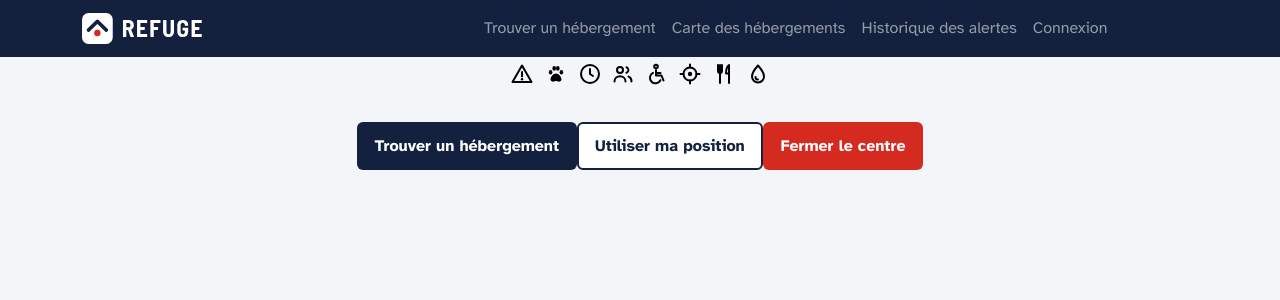
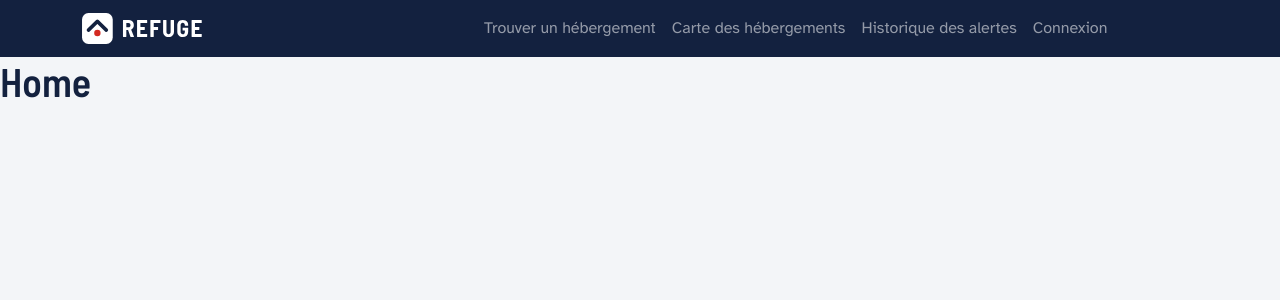
Before and after one commit to Mael0209/site-sae, a React (Vite) app: page / in a window 1280 px wide. Shown: the top 300 px of the page. Built offline with nearby package versions, Linux system fonts and the light colour scheme.

Commit message:
Ajout du module "react-router-dom" pour créer une application à page unique

```diff
--- a/package.json
+++ b/package.json
@@ -15,7 +15,8 @@
     "react": "^19.2.8",
     "react-bootstrap": "^2.10.10",
     "react-dom": "^19.2.8",
-    "react-router": "^8.4.0"
+    "react-router": "^8.4.0",
+    "react-router-dom": "^7.18.4"
   },
   "devDependencies": {
     "@types/node": "^24.13.3",
--- a/src/App.tsx
+++ b/src/App.tsx
@@ -4,26 +4,17 @@ import Bouton, {varianteBouton} from "./components/Bouton";
 import "bootstrap/dist/css/bootstrap.min.css";
 import "./css/refuge.css";
 import "./css/App.css";
+import {Route, Routes} from "react-router";
+import Layout from "./Layout.tsx";
+import Home from "./Home.tsx";
 
 export default function App() {
     return (
-        <>
-            <NavBar/>
-            <div className="images text-center">
-                <img alt="logo" src={images.alerte}/>
-                <img alt="logo" src={images.animaux}/>
-                <img alt="logo" src={images.horloge}/>
-                <img alt="logo" src={images.places}/>
-                <img alt="logo" src={images.pmr}/>
-                <img alt="logo" src={images.position}/>
-                <img alt="logo" src={images.restauration}/>
-                <img alt="logo" src={images.sanitaires}/>
-            </div>
-            <div style={{display: "flex", flexFlow: "row wrap", justifyContent: "center", marginBlock: "2em"}}>
-                <Bouton variante={varianteBouton.primaire} text="Trouver un hébergement"/>
-                <Bouton variante={varianteBouton.secondaire} text="Utiliser ma position"/>
-                <Bouton variante={varianteBouton.danger} text="Fermer le centre"/>
-            </div>
-        </>
+        <Routes>
+            <Route path={"/"} element={<Layout/>}>
+                <Route index element={<Home/>}/>
+            </Route>
+
+        </Routes>
     );
 }
--- /dev/null
+++ b/src/Home.tsx
@@ -0,0 +1,3 @@
+export default function Home(){
+    return <h1>Home</h1>
+}
--- /dev/null
+++ b/src/Layout.tsx
@@ -0,0 +1,11 @@
+import NavBar from "./components/Navbar.tsx";
+import {Outlet} from "react-router";
+
+export default function Layout() {
+    return (
+        <>
+            <NavBar/>
+            <Outlet/>
+        </>
+    )
+}
--- a/src/main.tsx
+++ b/src/main.tsx
@@ -1,4 +1,9 @@
 import { createRoot } from "react-dom/client";
 import App from "./App";
+import {BrowserRouter} from "react-router";
 
-createRoot(document.getElementById("root")!).render(<App />);
+createRoot(document.getElementById("root")!).render(
+    <BrowserRouter>
+        <App/>
+    </BrowserRouter>
+);
```
Also changed, not shown: 1 other file (tests, documents, lock files or other folders).
